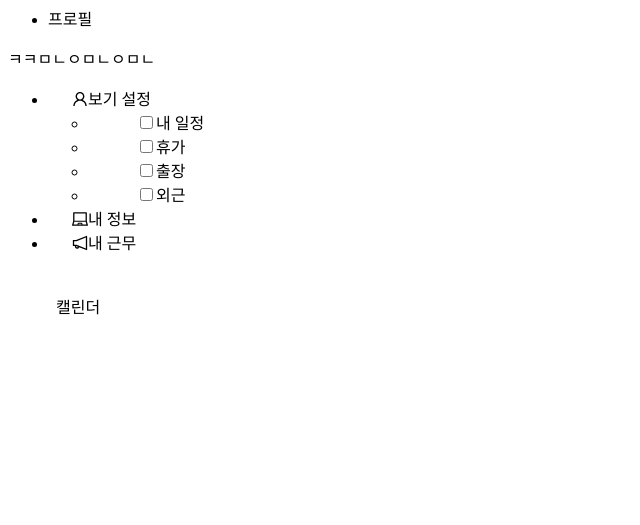
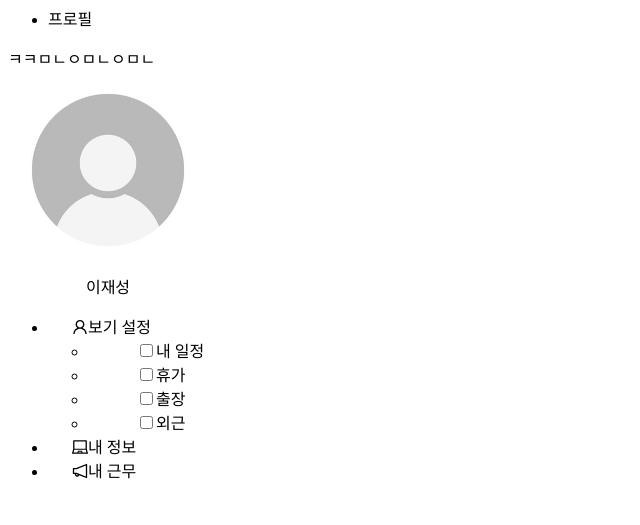
Before and after one commit to InAndOut-douzone/Cha-Cha-Cha, a React (Create React App) app in the folder front_inandout/: page / in a window 1280 px wide. Shown: the part 275-800 px from the top of the page, without its empty margins (0-640 px from the left). Built offline with nearby package versions, Linux system fonts and the light colour scheme; no server answers; the HTML template or start-up script is replaced by a standard one.

Commit message:
first screen profile test

```diff
--- a/front_inandout/src/First.js
+++ b/front_inandout/src/First.js
@@ -1,6 +1,8 @@
 import React from 'react';
 import { Layout, Menu, Checkbox} from 'antd';
 import { UserOutlined, LaptopOutlined, NotificationOutlined } from '@ant-design/icons';
+import profile from './assets/images/profile.jpg';
+import './assets/css/app.css';
 
 const { SubMenu } = Menu;
 const { Header, Content, Sider } = Layout;
@@ -8,6 +10,7 @@
 function onChange(e) {
   console.log(`checked = ${e.target.checked}`);
 }
+
 export default function First() {
 
   return (
@@ -23,7 +26,9 @@
       ㅋㅋㅁㄴㅇㅁㄴㅇㅁㄴ
     </Header>
     <Layout>
-      <Sider width={200} className="site-layout-background">
+      <Sider width={200} className="site-layout-background2">
+        <img src={profile} alt="profile" width={200}/>
+        <div className="profile_name">이재성</div>
         <Menu
           mode="inline"
           defaultSelectedKeys={['1']}
--- /dev/null
+++ b/front_inandout/src/assets/css/app.css
@@ -0,0 +1,8 @@
+.site-layout-background2 {
+    background-color: #fff;
+}
+
+.profile_name {
+    background-color: #fff;
+    text-align: center;
+}
```
Also changed, not shown: front_inandout/src/assets/images/profile.jpg (added).
